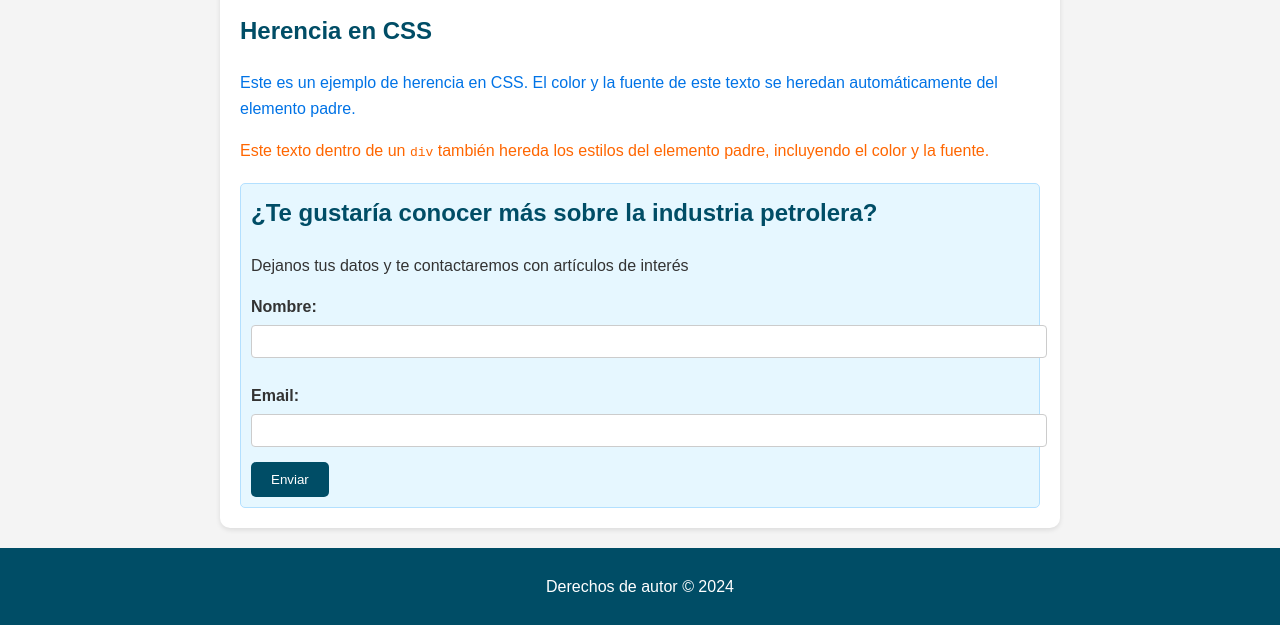
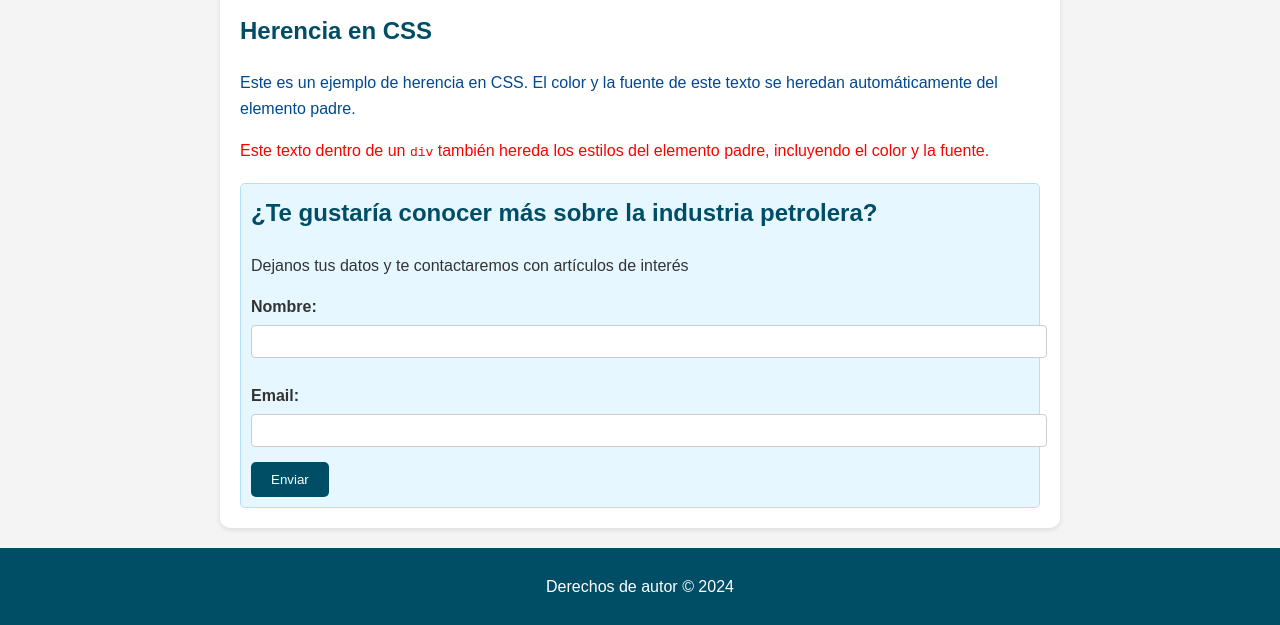
Before and after one commit to EdgarSuarezRosales/Leccion_1_Modulo_2, a plain HTML site: page index.html in a window 1280 px wide. Shown: the part 1135-1760 px from the top of the page. Drawn offline with Linux system fonts and the light colour scheme.

Commit message:
Modifiqué mi archivo css, para cambiar los colores del texto de la herencia

```diff
--- a/style.css
+++ b/style.css
@@ -10,13 +10,13 @@ body {
 
 /* Herencia en CSS */
 .herencia {
-    color: #0073e6; /* Cambiado a un color azul para el ejemplo */
+    color: #004891; /* Cambiado a un color azul para el ejemplo */
     font-family: Arial, sans-serif;
     line-height: 1.6;
 }
 
 div p {
-    color: #ff6600; /* Cambiado a un color naranja para el texto en div */
+    color: #ff0000; /* Cambiado a un color rojo para el texto en div */
     font-family: Arial, sans-serif;
     line-height: 1.6;
 }
```
